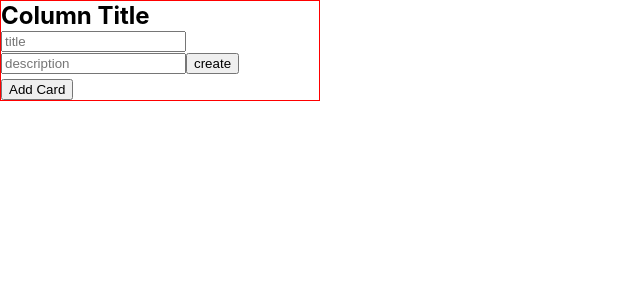
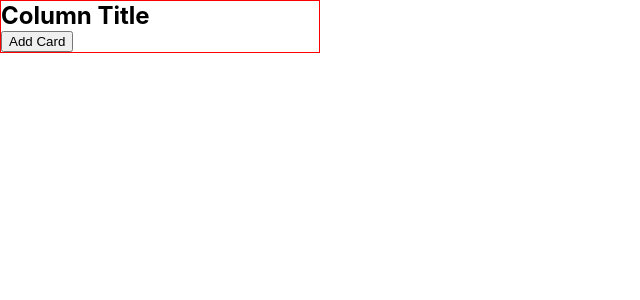
Before and after one commit to KiraTeresa/trello-clone, a React (Create React App) app: page / in a window 1280 px wide. Shown: the top 300 px of the page, without its empty margins (0-640 px from the left). Built offline with nearby package versions, Linux system fonts and the light colour scheme.

Commit message:
Feat: toggle card form after new card was created

```diff
--- a/src/components/Card/CardForm.jsx
+++ b/src/components/Card/CardForm.jsx
@@ -1,8 +1,8 @@
 import { useState } from 'react'
 
-export default function CardForm({ cards, setCards }) {
+export default function CardForm({ props }) {
     const [data, setData] = useState({ title: "", description: "" })
-    // console.log("CardForm Props: ", addNewCard)
+    const { cards, setCards, toggleCardForm } = props
 
     function handleChange(e) {
         const { name, value } = e.target
@@ -14,9 +14,8 @@ export default function CardForm({ cards, setCards }) {
         e.preventDefault()
         setCards([...cards, data])
         setData({ title: "", description: "" })
+        toggleCardForm()
     }
-
-    // console.log("Data: ", data)
 
     return (
         <form className="card-form" onSubmit={handleSubmit}>
--- a/src/components/Collumn/Collumn.jsx
+++ b/src/components/Collumn/Collumn.jsx
@@ -5,26 +5,15 @@ import { useEffect, useState } from 'react'
 
 export default function Collumn() {
     const [cards, setCards] = useState([])
-    const [cardForm, setCardForm] = useState(true)
-    const [newData, setNewData] = useState(undefined)
+    const [cardForm, setCardForm] = useState(false)
 
     useEffect(() => {
         console.log("rendering")
-    }, [cards, newData])
+    }, [cards, cardForm])
 
-    const addCard = (d) => {
-        console.log('Button clicked')
-        setNewData(d)
-        // setCards([...cards, { title: `card ${cards.length + 1}`, description: "a description" }])
-    }
-
-    function showCardForm() {
+    function toggleCardForm() {
         setCardForm(!cardForm)
     }
-
-    // console.log("Cards: ", cards)
-    // console.log("CardForm: ", cardForm)
-    console.log("New data: ", newData)
 
     return (
         <div className="collumn">
@@ -32,8 +21,8 @@ export default function Collumn() {
             {cards.map((card, index) => {
                 return <Card key={index} props={card} />
             })}
-            {cardForm ? <CardForm cards={cards} setCards={setCards} /> : ""}
-            <button onClick={showCardForm}>Add Card</button>
+            {cardForm ? <CardForm props={{ cards, setCards, toggleCardForm }} /> : ""}
+            <button onClick={toggleCardForm}>Add Card</button>
         </div>
     )
 }
```
